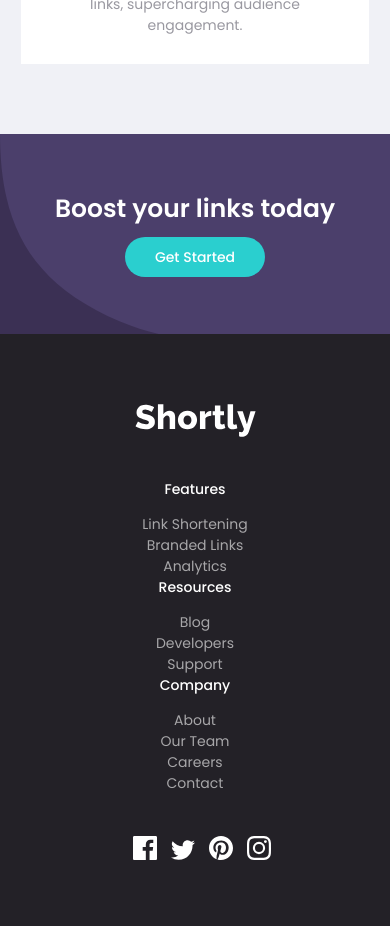
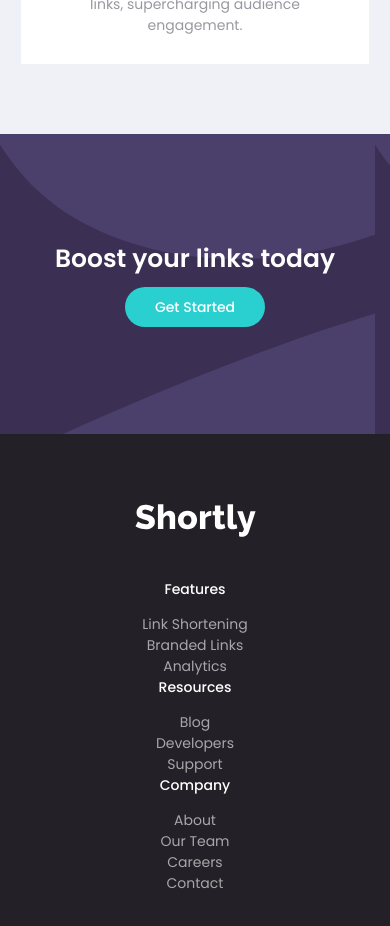
Before and after one commit to chalobonDen/URL-shortening-API-landing-page-challenge-hub, a React (Create React App) app: page / in a window 390 px wide. Shown: the part 1580-2506 px from the top of the page. Built offline with nearby package versions, Linux system fonts and the light colour scheme.

Commit message:
responsive footer

```diff
--- a/src/components/Footer/Footer.css
+++ b/src/components/Footer/Footer.css
@@ -67,11 +67,9 @@
 
 @media screen and (max-width: 414px) {
   .footer-top {
-    background: url('../../images/bg-shorten-mobile.svg');
-    background-repeat: repeat-y;
-    background-size: cover;
+    background: url('../../images/bg-boost-mobile.svg');
     background-color: hsl(257, 27%, 26%);
-    height: 200px;
+    height: 300px;
   }
   .footer-top h1 {
     font-size: 25px;
```
